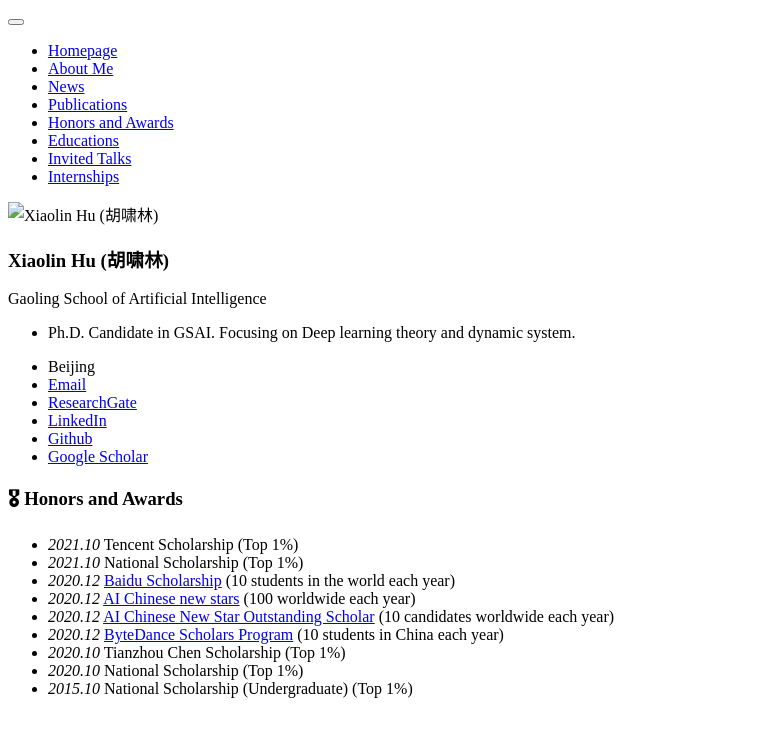
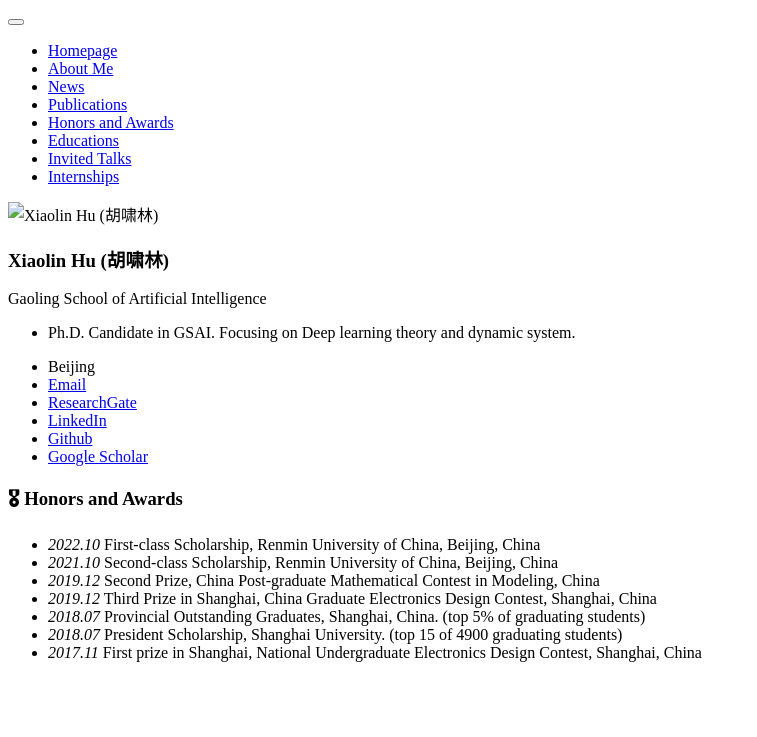
Before and after one commit to hsiaolinhu/hsiaolinhu.github.io, a Jekyll site: the page built from _pages/includes/honers.md, in a window 1280 px wide. Shown: the top 737 px of the page, without its empty margins (0-757 px from the left). Built offline with Jekyll 4.4.1, drawn with Linux system fonts in a browser that asks for light colours; our own code applies the rules of GitHub Pages for plain Markdown files.

Commit message:
Update honers.md

```diff
--- a/_pages/includes/honers.md
+++ b/_pages/includes/honers.md
@@ -1,5 +1,5 @@
 # 🎖 Honors and Awards
-- *2021.10* Tencent Scholarship (Top 1%)
+<!-- - *2021.10* Tencent Scholarship (Top 1%)
 - *2021.10* National Scholarship (Top 1%)
 - *2020.12* [Baidu Scholarship](https://baike.baidu.com/item/%E7%99%BE%E5%BA%A6%E5%A5%96%E5%AD%A6%E9%87%91/9929412) (10 students in the world each year)
 - *2020.12* [AI Chinese new stars](https://mp.weixin.qq.com/s?__biz=MzA4NzQ5MTA2NA==&mid=2653639431&idx=1&sn=25b6368c1954419b9090840347d9a27d&chksm=8be75b90bc90d286a5af3ef8e610e822d705dc3cf4382b45e3f14489f3e7ec4fd8c95ed0eceb&mpshare=1&scene=2&srcid=0511LMlj9Qv9DeIZAjMjYAU9&sharer_sharetime=1620731348139&sharer_shareid=631c113940cb81f34895aa25ab14422a#rd) (100 worldwide each year)
@@ -7,4 +7,11 @@
 - *2020.12* [ByteDance Scholars Program](https://ur.bytedance.com/scholarship) (10 students in China each year)
 - *2020.10* Tianzhou Chen Scholarship (Top 1%)
 - *2020.10* National Scholarship (Top 1%)
-- *2015.10* National Scholarship (Undergraduate) (Top 1%)
+- *2015.10* National Scholarship (Undergraduate) (Top 1%) -->
+- *2022.10* First-class Scholarship, Renmin University of China, Beijing, China
+- *2021.10* Second-class Scholarship, Renmin University of China, Beijing, China
+- *2019.12* Second Prize, China Post-graduate Mathematical Contest in Modeling, China
+- *2019.12* Third Prize in Shanghai, China Graduate Electronics Design Contest, Shanghai, China
+- *2018.07* Provincial Outstanding Graduates, Shanghai, China. (top 5% of graduating students)
+- *2018.07* President Scholarship, Shanghai University. (top 15 of 4900 graduating students)
+- *2017.11* First prize in Shanghai, National Undergraduate Electronics Design Contest, Shanghai, China
```
